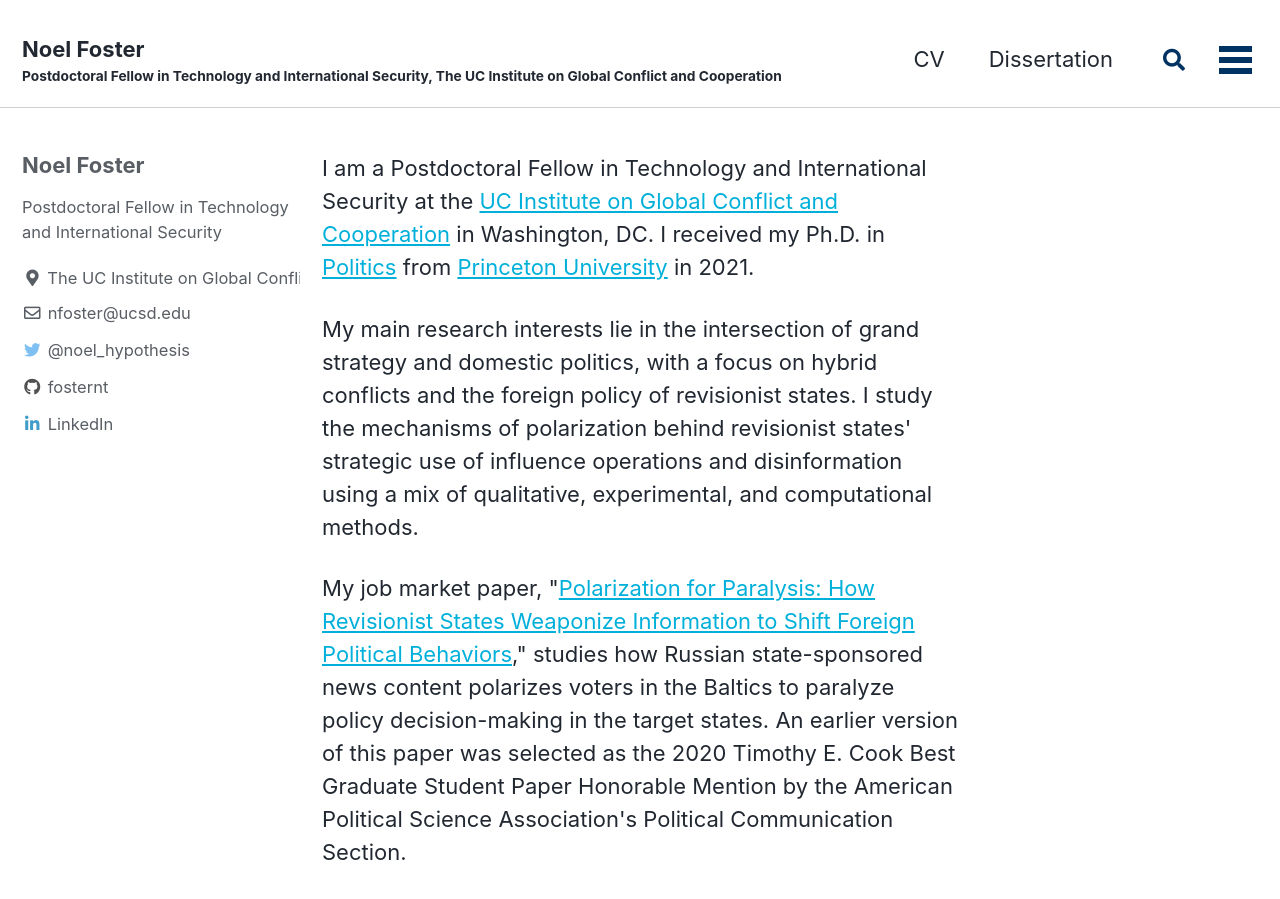
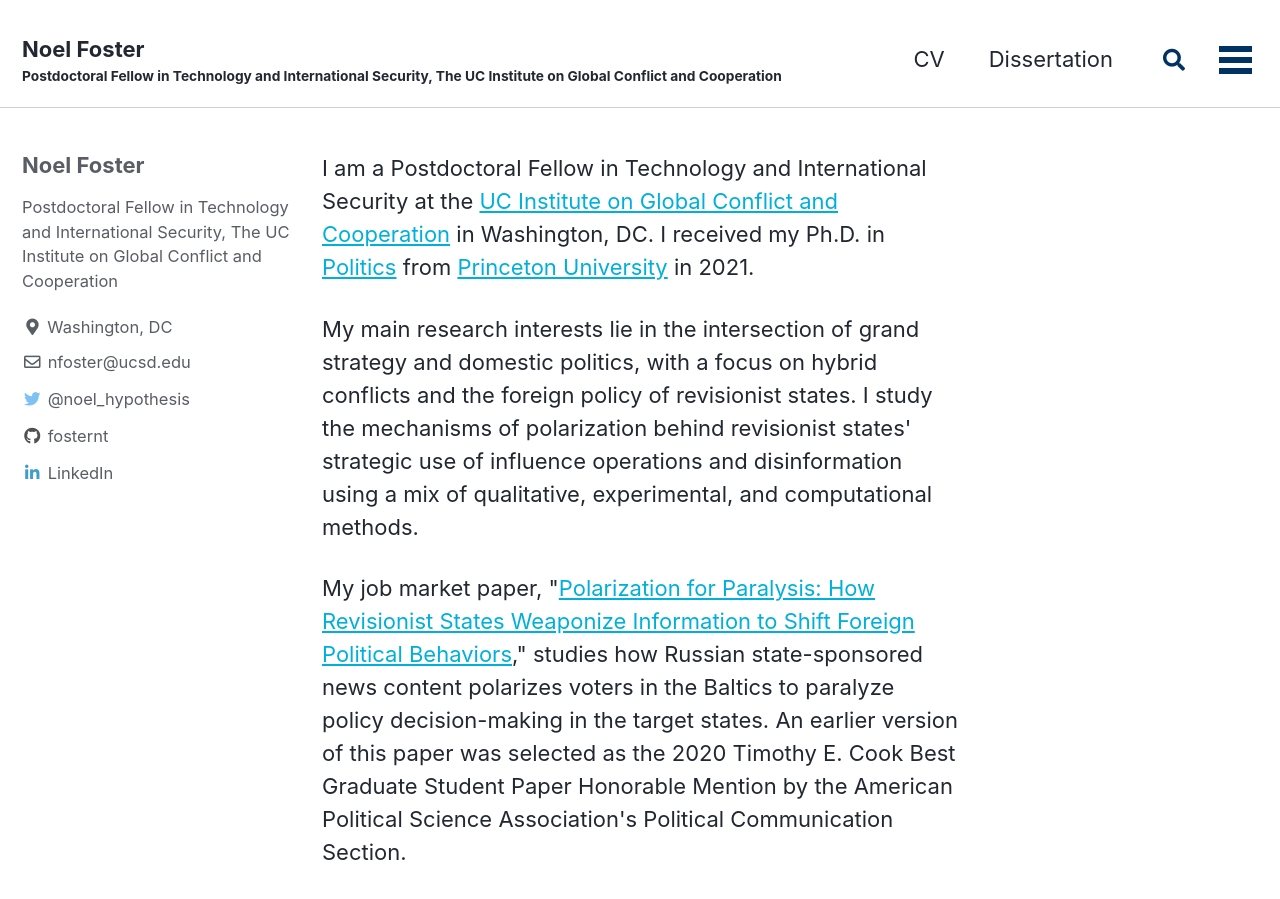
Before and after one commit to fosternt/fosternt.github.io, a Jekyll site: the page built from index.html, in a window 1280 px wide and 900 px high. Built offline with Jekyll 4.4.1, drawn with Linux system fonts in a browser that asks for light colours; cached includes are drawn as plain includes; the list of posts is cut into pages by our own code.

```diff
--- a/_config.yml
+++ b/_config.yml
@@ -103,8 +103,8 @@ analytics:
 author:
   name             : "Noel Foster"
   avatar           : # path of avatar image, e.g. "/assets/images/bio-photo.jpg"
-  bio              : "Postdoctoral Fellow in Technology and International Security"
-  location         : "The UC Institute on Global Conflict and Cooperation, Washington, DC"
+  bio              : "Postdoctoral Fellow in Technology and International Security, The UC Institute on Global Conflict and Cooperation"
+  location         : "Washington, DC"
   email            :
   links:
     - label: "nfoster@ucsd.edu"
```
